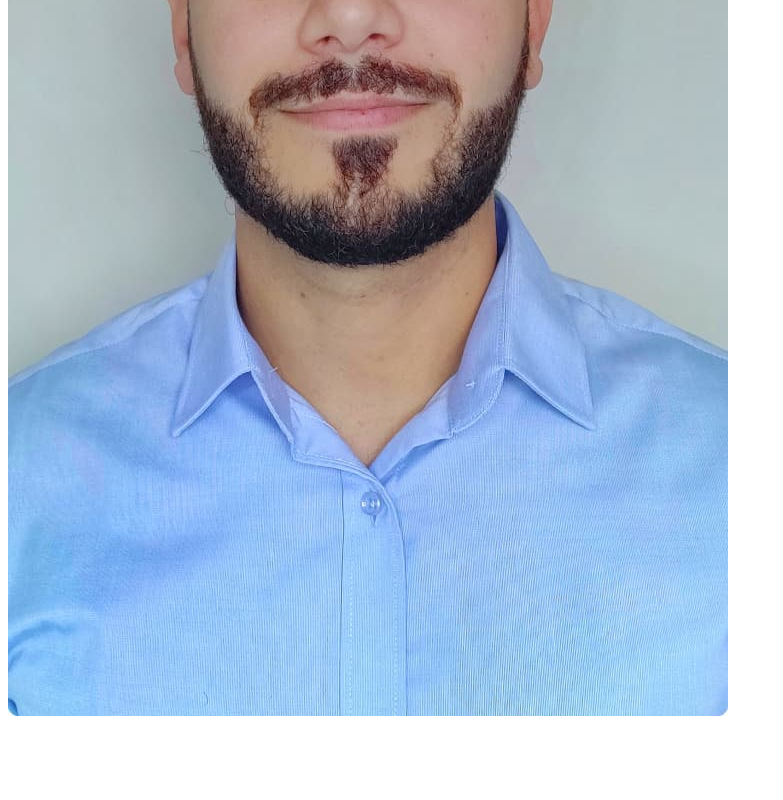
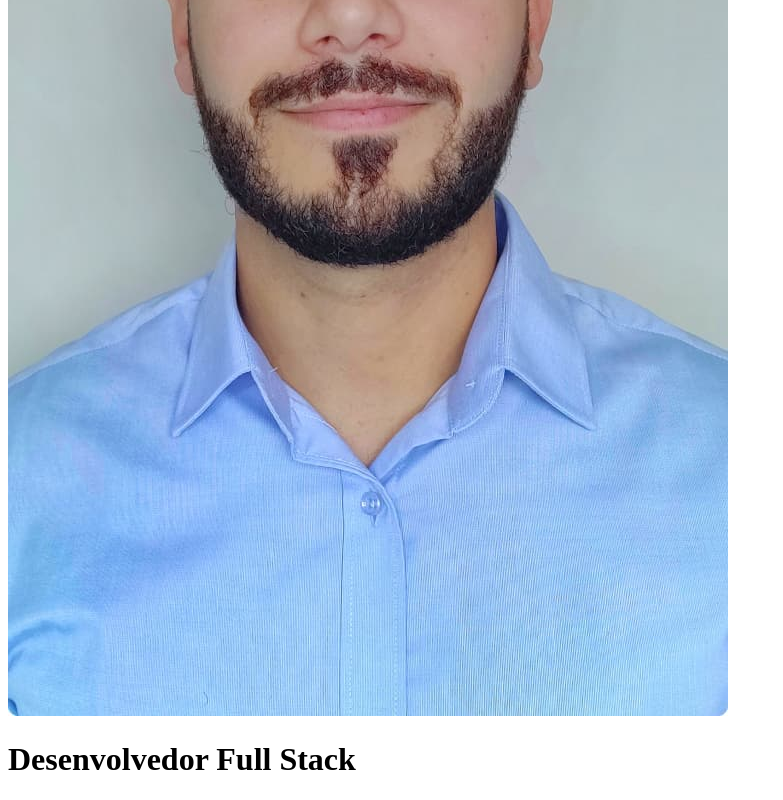
Before and after one commit to Rafaelbitencourrt/Curriculo-web, a plain HTML site: page index.html in a window 1280 px wide. Shown: the part 462-1262 px from the top of the page, without its empty margins (0-783 px from the left). Before the commit the page ends 1190 px from the top, so only its background shows below. Drawn offline with Linux system fonts and the light colour scheme.

Commit message:
update index

```diff
--- a/index.html
+++ b/index.html
@@ -20,6 +20,7 @@
         </ul>
       </nav>
       <img src="./img/perfil.jpg" alt="" />
+      <h1>Desenvolvedor Full Stack</h1>
     </header>
   </body>
 </html>
```
